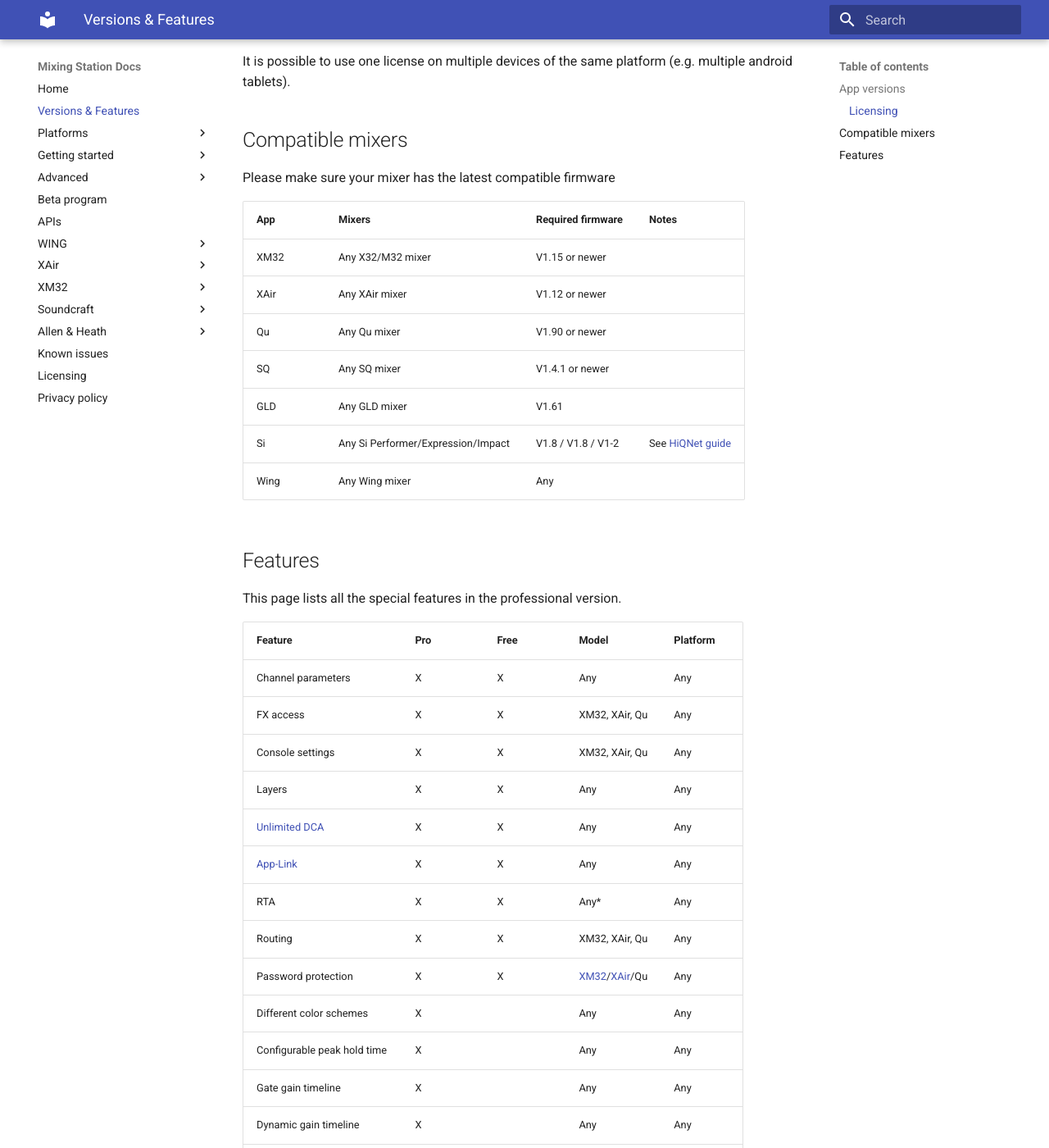
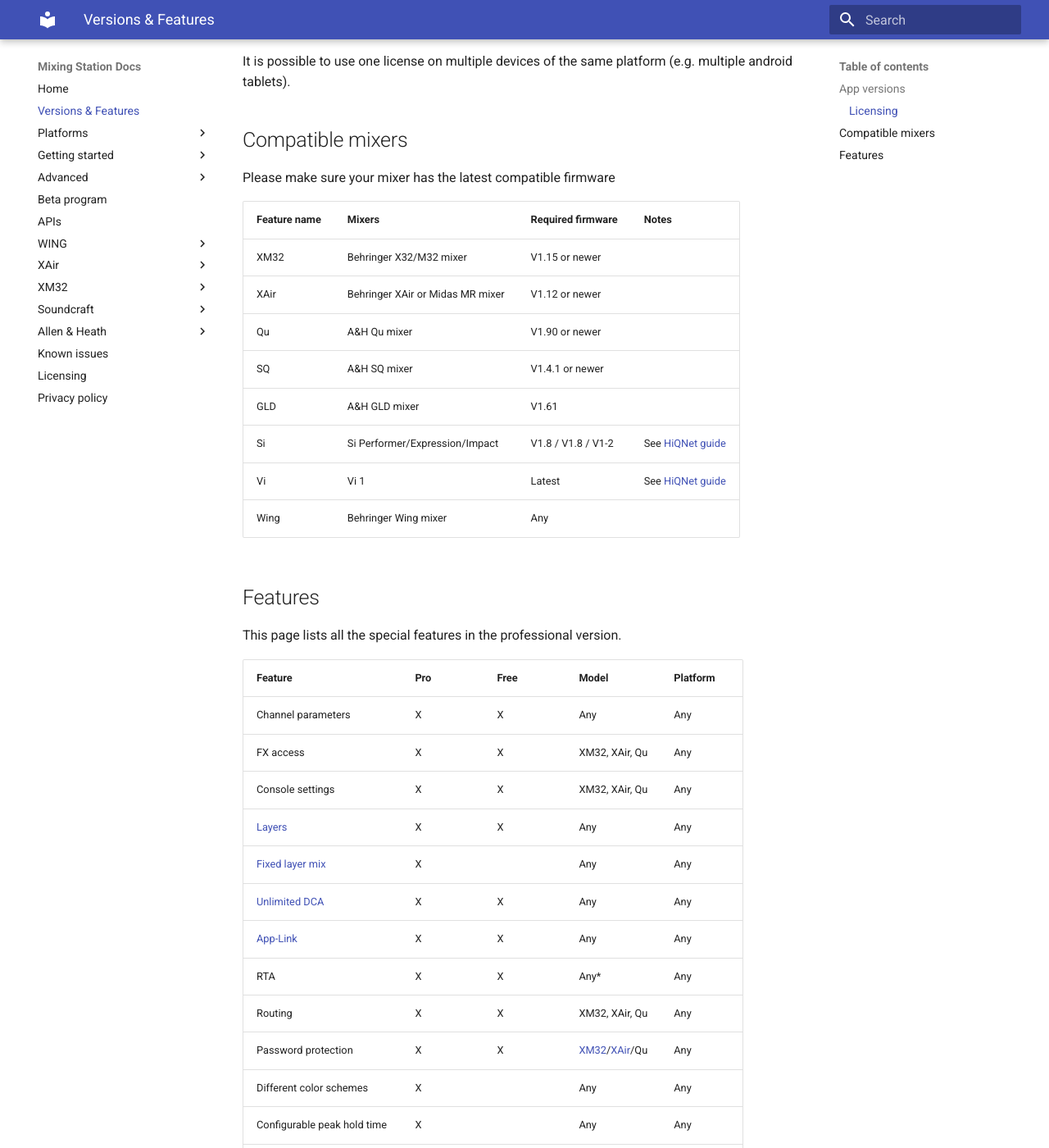
Before and after one commit to davidgiga1993/mixing-station-docs, an MkDocs documentation site: the page built from docs/feature-list.md, in a window 1280 px wide and 1400 px high, scrolled down 407 px. Shown: the whole window at 82% size. Built offline with MkDocs 1.6.1 and Material for MkDocs 9.7.7, drawn with Linux system fonts in a browser that asks for light colours.

Commit message:
Update documentation

```diff
--- a/docs/feature-list.md
+++ b/docs/feature-list.md
@@ -15,15 +15,16 @@
 ## Compatible mixers
 Please make sure your mixer has the latest compatible firmware
 
-| App | Mixers | Required firmware | Notes |
+| Feature name | Mixers | Required firmware | Notes |
 | -- | -- | -- | -- |
-| XM32 | Any X32/M32 mixer | V1.15 or newer | |
-| XAir | Any XAir mixer | V1.12 or newer | |
-| Qu | Any Qu mixer | V1.90 or newer | |
-| SQ | Any SQ mixer | V1.4.1 or newer | |
-| GLD | Any GLD mixer | V1.61 | |
-| Si | Any Si Performer/Expression/Impact | V1.8 / V1.8 / V1-2 | See [HiQNet guide](soundcraft/hiqnet.md)
-| Wing | Any Wing mixer | Any | |
+| XM32 | Behringer X32/M32 mixer | V1.15 or newer | |
+| XAir | Behringer XAir or Midas MR mixer | V1.12 or newer | |
+| Qu | A&H Qu mixer | V1.90 or newer | |
+| SQ | A&H SQ mixer | V1.4.1 or newer | |
+| GLD | A&H GLD mixer | V1.61 | |
+| Si | Si Performer/Expression/Impact | V1.8 / V1.8 / V1-2 | See [HiQNet guide](soundcraft/hiqnet.md)
+| Vi | Vi 1 | Latest | See [HiQNet guide](soundcraft/hiqnet.md)
+| Wing | Behringer Wing mixer | Any | |
 
 
 ## Features
@@ -34,7 +35,8 @@
 | Channel parameters | X | X | Any | Any |
 | FX access | X | X | XM32, XAir, Qu | Any |
 | Console settings | X | X | XM32, XAir, Qu | Any |
-| Layers | X | X | Any | Any |
+| [Layers](layers.md)  | X | X | Any | Any |
+| [Fixed layer mix](layers.md) | X | | Any | Any |
 | [Unlimited DCA](layer-idcas.md) | X | X | Any | Any |
 | [App-Link](app-link.md) | X | X | Any | Any |
 | RTA | X | X | Any\* | Any |
```
Also changed, not shown: docs/layers.md (+19 -6 lines), docs/ui-controls.md (+20 -9 lines), docs/gif/layer-channel-drag.gif, docs/gif/layer-target-mix.gif (added), docs/gif/new-idca.gif, docs/img/button-long-click.png (added), docs/img/button-off.png (added), docs/img/button-on.png (added), docs/img/settings-manager.png, docs/img/sidebar-soflist.png.
